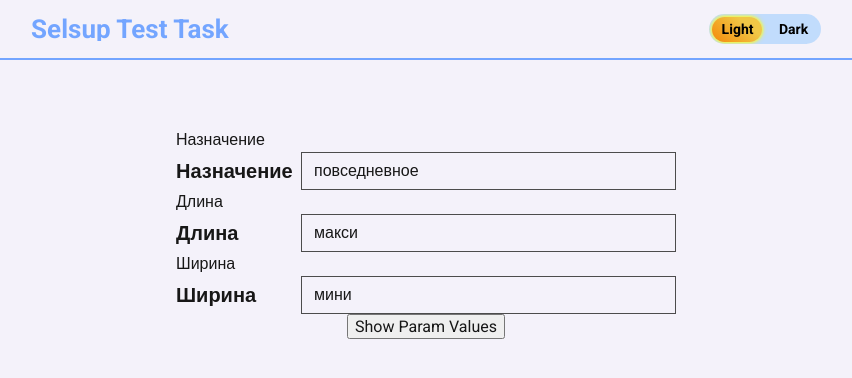
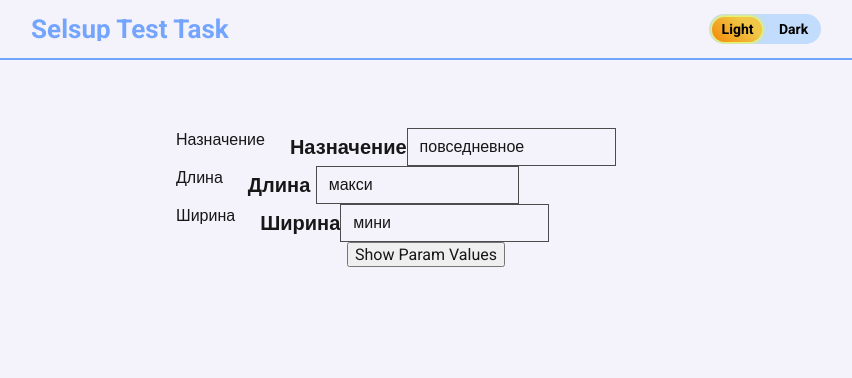
Before and after one commit to Sergey7709/Selsup-Test-Task, a React (Vite) app: page / in a window 1280 px wide. Shown: the top 378 px of the page, without its empty margins (214-1066 px from the left). Built offline with nearby package versions, Linux system fonts and the light colour scheme; a web font is replaced by a local one.

Commit message:
refactor: edit selector wrapperEditorField. Add selector labelEditorBlock.

```diff
--- a/src/components/EditorBlock/editorBlock.module.scss
+++ b/src/components/EditorBlock/editorBlock.module.scss
@@ -1,6 +1,8 @@
 
 .wrapperEditorField {
   width: 500px;
+  display: flex;
+  gap:5%
 }
 
 .wrapperEditorBlock {
@@ -9,3 +11,7 @@
   justify-content: center;
   align-items: center;
 }
+
+.labelEditorBlock {
+  flex: 1;
+}
```
